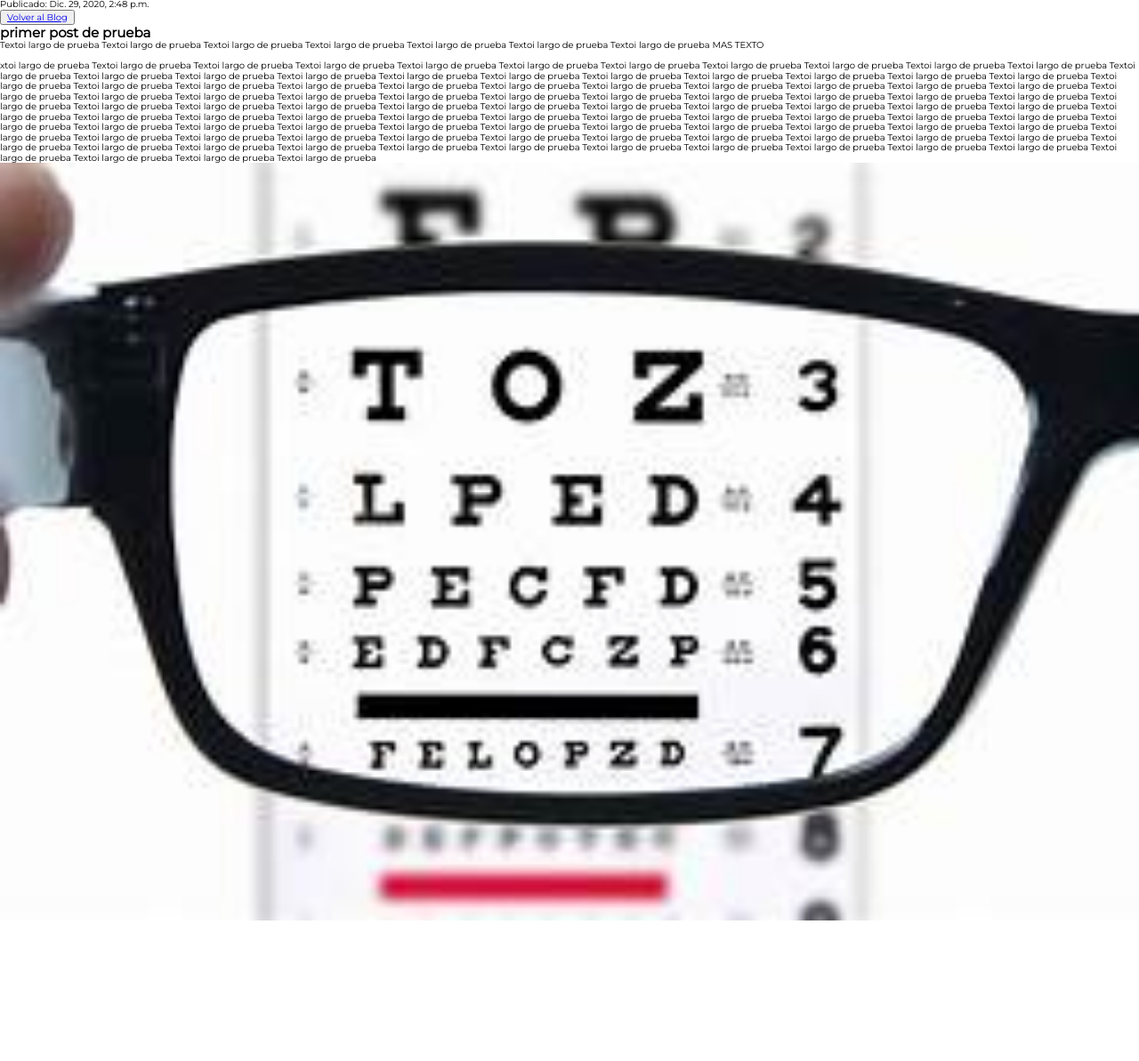
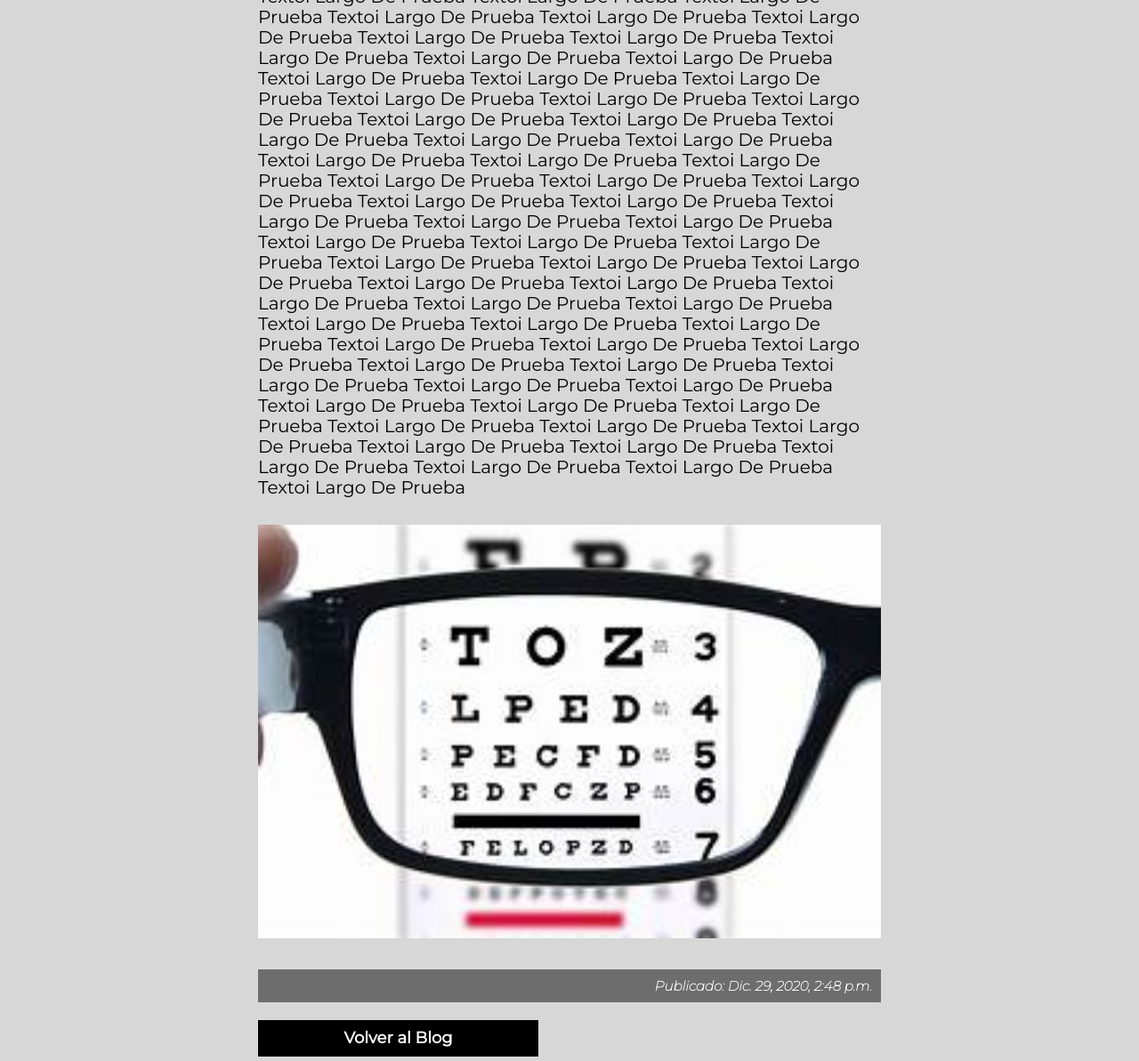
Before and after one commit to Cristian-Estevez/Nomade-Digital, a Django app: page /blog/post/1/ in a window 1280 px wide. Shown: the part 650-1843 px from the top of the page at 89% size. Before the commit the page ends 1685 px from the top, so only its background shows below. Run offline with Django 3.2, Linux system fonts and the light colour scheme; data comes from the database, SQL or seed files in the repository; both versions use the stored data as it was after the commit.

Commit message:
css añadido en app blog

```diff
--- a/nomade_digital/blog/templates/blog/detalle_post.html
+++ b/nomade_digital/blog/templates/blog/detalle_post.html
@@ -2,35 +2,38 @@
 
 {% block content %}
 
-    <div>
+    <div class="contenedor contenedor-detalle-post">
 
     {% if post.publicado %}
 
-        <p>Publicado: {{ post.publicado }}</p>
+
+        <i>Publicado: {{ post.publicado }}</i>
 
     {% else %}
 
-        <button type="submit"><a href="{% url 'blog:publicar_post' pk=post.pk %}">Publicar</a> </button>
+        <a class="boton boton-lista-post detalle-post" href="{% url 'blog:publicar_post' pk=post.pk %}">Publicar</a>
 
     {% endif %}
 
-    <button value="Volver_blog"><a href="{% url 'blog:lista_posts' %}">Volver al Blog</a></button>
+        <a class="boton boton-lista-post detalle-post" href="{% url 'blog:lista_posts' %}">Volver al Blog</a>
 
     {% if user.is_authenticated %}
 
-        <a href="{% url 'blog:editar_post' pk=post.pk %}"><button value="Editar">Editar</button></a><a href="{% url 'blog:borrar_post' pk=post.pk %}"><button value="Borrar">Borrar</button></a>
+        <a href="{% url 'blog:editar_post' pk=post.pk %}" class="boton boton-lista-post detalle-post">Editar</a>
+        <a href="{% url 'blog:borrar_post' pk=post.pk %}" class="boton boton-lista-post detalle-post">Borrar</a>
 
 
 
     {% endif %}
+        <div class="contenedor-detalle-post-titulos">
+            <h2 class="detalle-post-titulos">{{ post.titulo }}</h2>
+            <p class="detalle-post-titulos">{{ post.texto|linebreaksbr}}</p>
 
-        <h2>{{ post.titulo }}</h2>
-        <p>{{ post.texto|linebreaksbr}}</p>
 
             {% if post.imagen.url is not None %}
                 <img src='{{ post.imagen.url }}'>
             {% endif %}
-
+        </div>
 
 
 
--- a/nomade_digital/blog/templates/blog/layout.html
+++ b/nomade_digital/blog/templates/blog/layout.html
@@ -17,12 +17,12 @@
     <!--styles-->
 
     <link rel="stylesheet" href="{% static 'index/css/normalize.css' %}">
-    <link rel="stylesheet" href="{% static 'index/css/estilo-blog.css' %}">
+
     <link rel="stylesheet" href="{% static 'index/css/styles.css' %}">
 
 
 
-    <title>Document</title>
+    <title>Nomade Digital Blog</title>
 </head>
 <body>
     <!-- HEADER--------- -->
@@ -72,16 +72,8 @@
 
     </header>
 
-    <!-- PRESENTACION -->
 
-    <section class="presentacion">
-        <div class="contenedor contenedor-presentacion">
-            <div class="imagen-descargable">
-                <img src="{% static 'index/img/boton.png' %}" alt="">
-            </div>
-            <p>Aprendé todo lo necesario para comenzar a triunfar en tu negocio digital ¡Dejame ayudarte a crecer!</p>
-        </div>
-    </section>
+
 
 
 
--- a/nomade_digital/index/static/index/css/estilo-blog.css
+++ /dev/null
@@ -1,61 +0,0 @@
-
-
-.contenedor-blog-interno {
-    width: 80%;
-    max-width: 160rem;
-    margin: 0 auto;
-}
-
-img{
-
-    width: 100%;
-
-}
-.contenido-blog{
-    margin-bottom: 3rem;
-    transition: .5s;
-    border: 1px solid  rgb(238, 72, 16);
-    background-color: rgb(235, 128, 93);
-    padding: 2px 3px;
-}
-
-.contenido-blog:hover{
-    -webkit-box-shadow: -3px 4px 15px 5px rgba(189,61,19,1);
-    -moz-box-shadow: -3px 4px 15px 5px rgba(189,61,19,1);
-    box-shadow: -3px 4px 15px 5px rgba(189,61,19,1);
-}
-
-.contenido-blog p{
-    padding: 1rem 1rem;
-}
-
-.contenido-blog h3{
-    text-transform: uppercase;
-}
-
-@media (min-width:768px){
-    .contenedor-blog-interno{
-        display: flex;
-        justify-content: space-evenly;
-        flex-wrap: wrap;
-    }
-
-    .contenido-blog{
-
-        flex: 0 0 calc(30% - 3rem);
-
-        margin-bottom: 3rem;
-        transition: .5s;
-    }
-}
-
-.contenido-blog a{
-    text-transform: uppercase;
-    text-decoration: none;
-    color: white;
-
-    background-color: orange;
-    text-align: center;
-    display: inline;
-    padding: 8px 15px;
-}
--- a/nomade_digital/index/static/index/css/styles.css
+++ b/nomade_digital/index/static/index/css/styles.css
@@ -10,6 +10,7 @@
         }
 
         body {
+            background-color:  rgb(216, 215, 215);
             font-family: 'Montserrat', sans-serif;
         }
         /* GLOBALES */
@@ -159,6 +160,8 @@
             margin-bottom: 0;
         }
 
+
+
         .imagen-descargable {
             padding-top: 5rem;
         }
@@ -178,6 +181,7 @@
                 display: flex;
                 flex-direction: row;
                 justify-content: space-around;
+                padding-top: 5rem;
             }
             .contenedor-presentacion p {
                 text-align: left;
@@ -367,6 +371,26 @@
             text-align: center;
         }
 
+        .boton{
+            display: inline-block;
+            text-decoration: none;
+            padding: 1rem 1.5rem;
+            margin-top: 1.5rem;
+            background-color: rgb(255, 102, 0);
+            color: white;
+            font-weight: 800;
+            border: none;
+            font-size: 1.5rem;
+            transition: .3s;
+
+        }
+
+        .boton:hover{
+            background-color: rgb(255, 72, 0);
+            border: .2rem solid rgb(255, 72, 0);
+            cursor: pointer;
+        }
+
         .contenedor-boton-submit input {
             padding: 1rem 1.5rem;
             background-color: rgb(255, 102, 0);
@@ -389,3 +413,157 @@
             text-align: center;
             font-size: 1.8rem;
         }
+
+
+        /* PAGINAS INTERNAS----------
+        ------ADMINISTRACION BLOG------- */
+        .contenedor-lista-post{
+            display: flex;
+            justify-content: center;
+        }
+        .contenedor-lista-post a{
+            margin: 2rem 2rem 2rem 0;
+            font-size: 1.8rem;
+            background-color: black;
+        }
+
+
+
+        /* PAGINAS INTERNAS----------
+        ------BLOG------- */
+
+        .contenedor-blog-interno {
+            width: 80%;
+            max-width: 160rem;
+            margin: 0 auto;
+
+        }
+
+        img{
+
+            width: 100%;
+
+        }
+        .contenido-blog{
+            margin-bottom: 3rem;
+            transition: .5s;
+            border: 1px solid  rgb(238, 72, 16);
+            background-color: rgb(235, 128, 93);
+            padding: 2px 3px;
+        }
+
+        .contenido-blog:hover{
+            -webkit-box-shadow: -3px 4px 15px 5px rgba(189,61,19,1);
+            -moz-box-shadow: -3px 4px 15px 5px rgba(189,61,19,1);
+            box-shadow: -3px 4px 15px 5px rgba(189,61,19,1);
+        }
+
+        .contenido-blog p{
+            padding: 1rem 1rem;
+        }
+
+        .contenido-blog h3{
+            text-transform: uppercase;
+        }
+
+        @media (min-width:768px){
+            .contenedor-blog-interno{
+                display: flex;
+                justify-content: space-evenly;
+                flex-wrap: wrap;
+            }
+
+            .contenido-blog{
+
+                flex: 0 0 calc(30% - 3rem);
+
+                margin-bottom: 3rem;
+                transition: .5s;
+            }
+        }
+
+        .contenido-blog a{
+            text-transform: uppercase;
+            text-decoration: none;
+            color: white;
+
+            background-color: orange;
+            text-align: center;
+            display: inline;
+            padding: 8px 15px;
+        }
+
+        /* PAGINAS INTERNAS----------
+        ------ADMINISTRACION BLOG
+        EDITAR POST------- */
+
+        .contenedor-blog-interno form{
+            margin-top: 2rem;
+        }
+
+        .contenedor-blog-interno p{
+            color: white;
+            font-size: 1.6rem;
+            margin-top: 2rem;
+        }
+
+        .boton-lista-post{
+            margin: 2rem 0 .5rem 0;
+            font-size: 1.8rem;
+            display: inline-block;
+            text-align: center;
+            background-color: black;
+        }
+
+        /* PAGINAS INTERNAS----------
+        ------ADMINISTRACION BLOG
+        DETALLE POST------- */
+        .contenedor-detalle-post{
+            display: flex;
+            flex-wrap: wrap;
+            width: 70rem;
+        }
+
+        .contenedor-detalle-post i{
+            flex: 0 1 100%;
+
+            padding: 1rem;
+            font-size: 1.5rem;
+            background-color: rgb(109, 109, 109);
+            text-align: right;
+            color: white;
+            font-weight: 800;
+        }
+
+        .detalle-post{
+            flex: 0 1 calc(45%);
+            margin-right: 1rem;
+        }
+
+        .contenedor-detalle-post-titulos{
+            flex: 0 0 100%;
+            order: -1;
+            margin: 3rem 0 3rem 0;
+            font-size: 2rem;
+        }
+
+        .contenedor-detalle-post-titulos h2{
+            font-weight: 900;
+        }
+
+        .contenedor-detalle-post-titulos h2, p{
+            margin-bottom: 3rem;
+            text-transform: capitalize;
+        }
+
+        /* PAGINAS INTERNAS----------
+        ------ADMINISTRACION BLOG
+        LISTA BORRADORES POST------- */
+        .contenedor-lista-borrador{
+            text-align: center;
+            margin: 3rem 0;
+        }
+
+        .contenedor-lista-borrador h2{
+            font-size: 3rem;
+        }
```
Also changed, not shown: nomade_digital/blog/templates/blog/editar_post.html (+10 -6 lines), nomade_digital/blog/templates/blog/lista_borrador_post.html (+7 -5 lines), nomade_digital/blog/templates/blog/lista_posts.html (+4 -3 lines), nomade_digital/index/templates/index/index.html (+10 -3 lines), nomade_digital/db.sqlite3.
